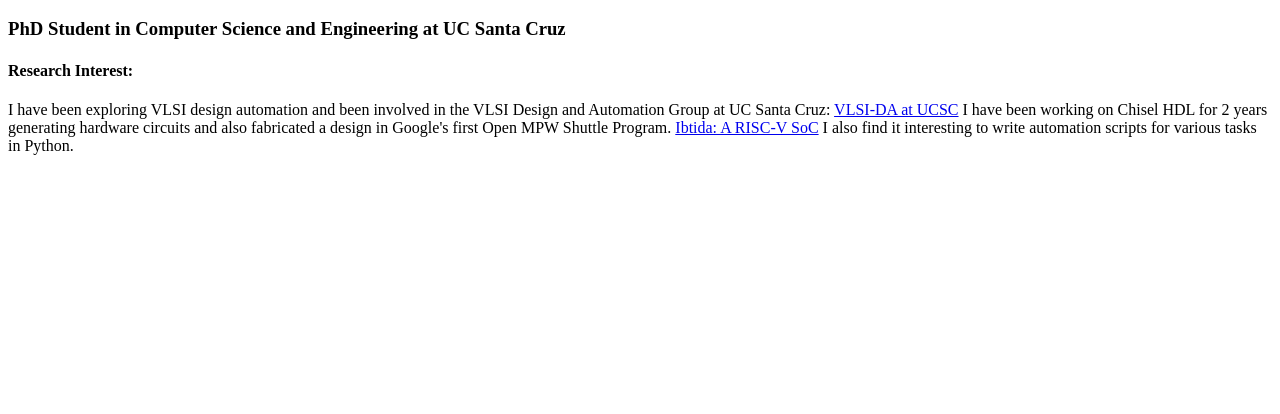
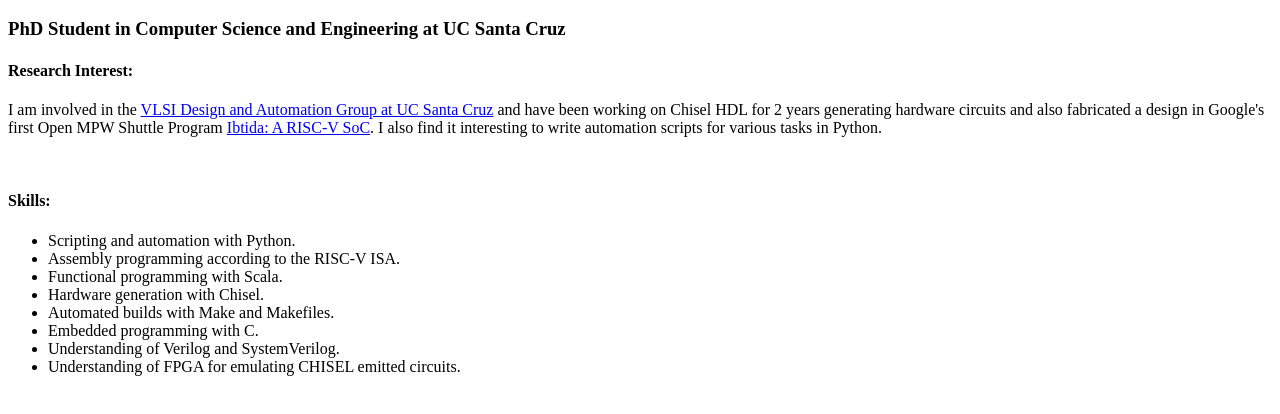
Before and after one commit to hadirkhan10/bio, a plain HTML site: page index.html in a window 1280 px wide. Shown: the part 48-462 px from the top of the page. Drawn offline with Linux system fonts and the light colour scheme.

Commit message:
Update index.html

```diff
--- a/index.html
+++ b/index.html
@@ -3,10 +3,21 @@
     <h1>Muhammad Hadir Khan</h1>
     <h3> PhD Student in Computer Science and Engineering at UC Santa Cruz </h3>
     <h4> Research Interest: </h4>
-    <p> I have been exploring VLSI design automation and been involved in the VLSI Design and Automation Group at UC Santa Cruz:
-      <a href="https://vlsida.soe.ucsc.edu">VLSI-DA at UCSC</a>
-      I have been working on Chisel HDL for 2 years generating hardware circuits and also fabricated a design in Google's
-      first Open MPW Shuttle Program. <a href="https://www.efabless.com/projects/10">Ibtida: A RISC-V SoC</a>
+    <p> I am involved in the <a href="https://vlsida.soe.ucsc.edu">VLSI Design and Automation Group at UC Santa Cruz</a> and
+       have been working on Chisel HDL for 2 years generating hardware circuits and also fabricated a design in Google's
+      first Open MPW Shuttle Program <a href="https://www.efabless.com/projects/10">Ibtida: A RISC-V SoC</a>.
       I also find it interesting to write automation scripts for various tasks in Python. </p>
+    <br>
+    <h4>Skills:</h4>
+    <ul>
+      <li>Scripting and automation with Python.</li>
+      <li>Assembly programming according to the RISC-V ISA.</li>
+      <li>Functional programming with Scala.</li>
+      <li>Hardware generation with Chisel.</li>
+      <li>Automated builds with Make and Makefiles.</li>
+      <li>Embedded programming with C.</li>
+      <li>Understanding of Verilog and SystemVerilog.</li>
+      <li>Understanding of FPGA for emulating CHISEL emitted circuits.</li>
+    </ul>
   </body>
 </html>
```
